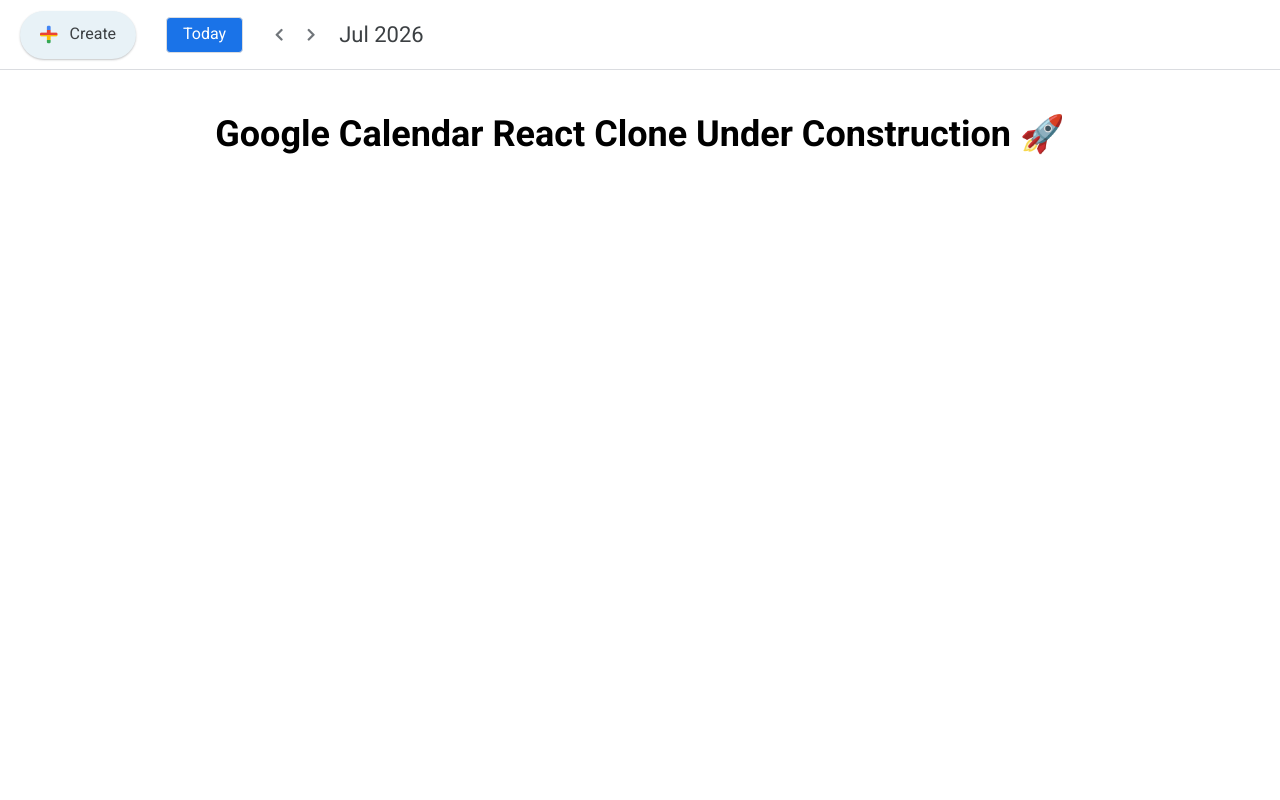
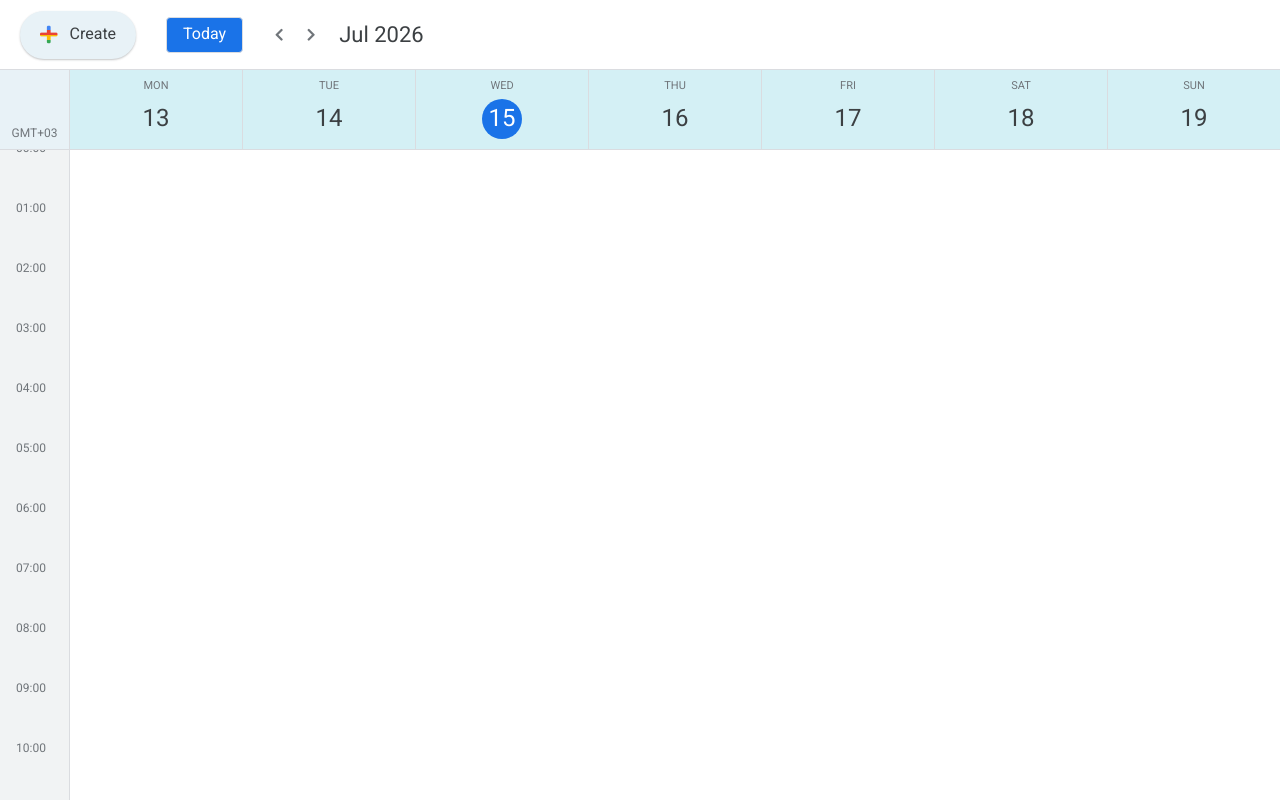
Before and after one commit to i1yaremechko/google-calendar-clone-react, a React (Vite) app: page / in a window 1280 px wide. Shown: the top 800 px of the page. Built offline with nearby package versions, Linux system fonts and the light colour scheme.

Commit message:
canavigation and timescale

```diff
--- a/src/App.jsx
+++ b/src/App.jsx
@@ -1,22 +1,32 @@
-import { getStartOfWeek } from '@common/utils/time.utils.js';
+import { getStartOfWeek } from '@common/utils/time.utils';
 import Header from "@components/Header";
 import { useState } from 'react';
+import Navigation from './components/Calendar/Navigation';
+import Timescale from './components/Calendar/Timescale';
 
 function App() {
   const [weekStartDate, setWeekStartDate] = useState(getStartOfWeek(new Date()));
+  const [isModalOpen, setIsModalOpen] = useState(false);
 
   return (
-    <>
+    <div className="page">
       <Header
         weekStartDate={weekStartDate}
         setWeekStartDate={setWeekStartDate}
+        onOpenModal={() => setIsModalOpen(true)}
       />
-      <main className="calendar">
-        <div style={{ padding: '20px', textAlign: 'center' }}>
-          <h1>Google Calendar React Clone Under Construction 🚀</h1>
+      <section className="calendar">
+        <header className="calendar__header">
+          <div className="calendar__gmt-label">GMT+03</div>
+          <Navigation weekStartDate={weekStartDate} />
+        </header>
+        <div className="calendar__body">
+          <div className="calendar__week-container">
+            <Timescale />
+          </div>
         </div>
-      </main>
-    </>
+      </section>
+    </div>
   );
 }
 
--- a/src/common/utils/time.utils.js
+++ b/src/common/utils/time.utils.js
@@ -1,4 +1,4 @@
-import shmoment from '@common/utils/shmoment.js';
+import shmoment from '@common/utils/shmoment';
 
 export const getStartOfWeek = (date) => {
   const dateCopy = new Date(date);
--- /dev/null
+++ b/src/components/Calendar/Navigation.jsx
@@ -0,0 +1,30 @@
+import { generateWeekRange } from '@common/utils/time.utils.js';
+
+const daysOfWeek = ['Sun', 'Mon', 'Tue', 'Wed', 'Thu', 'Fri', 'Sat'];
+
+const Navigation = ({ weekStartDate }) => {
+  const weekDays = generateWeekRange(weekStartDate);
+
+  return (
+    <div className="calendar__header-days-container" style={{ display: 'flex', flex: 1 }}>
+      {weekDays.map((date) => {
+        const dayOfWeek = daysOfWeek[date.getDay()];
+        const dayOfMonth = date.getDate();
+        const key = date.getTime();
+
+        const isToday = new Date().toDateString() === date.toDateString();
+
+        return (
+          <div key={key} className="calendar__header-day">
+            <span className="day-name">{dayOfWeek}</span>
+            <span className={`day-number ${isToday ? 'day-number_today' : ''}`}>
+              {dayOfMonth}
+            </span>
+          </div>
+        );
+      })}
+    </div>
+  );
+};
+
+export default Navigation;
--- /dev/null
+++ b/src/components/Calendar/Timescale.jsx
@@ -0,0 +1,27 @@
+const createNumbersArray = (from, to) => {
+  const result = [];
+  for (let i = from; i <= to; i += 1) {
+    result.push(i);
+  }
+  return result;
+};
+
+const Timescale = () => {
+  const hours = createNumbersArray(0, 23);
+
+  return (
+    <div className="calendar__time-scale">
+      {hours.map((hour) => {
+        const formattedHour = hour < 10 ? `0${hour}` : hour;
+
+        return (
+          <div key={hour} className="time-slot">
+            <span className="time-slot__time">{formattedHour}:00</span>
+          </div>
+        );
+      })}
+    </div>
+  );
+};
+
+export default Timescale;
--- a/src/components/Header.jsx
+++ b/src/components/Header.jsx
@@ -1,5 +1,5 @@
-import shmoment from '@common/utils/shmoment.js';
-import { getDisplayedMonth, getStartOfWeek } from '@common/utils/time.utils.js';
+import shmoment from '@common/utils/shmoment';
+import { getDisplayedMonth, getStartOfWeek } from '@common/utils/time.utils';
 
 const Header = ({ weekStartDate, setWeekStartDate, onOpenModal }) => {
   const handleNavigation = (direction) => {
```
